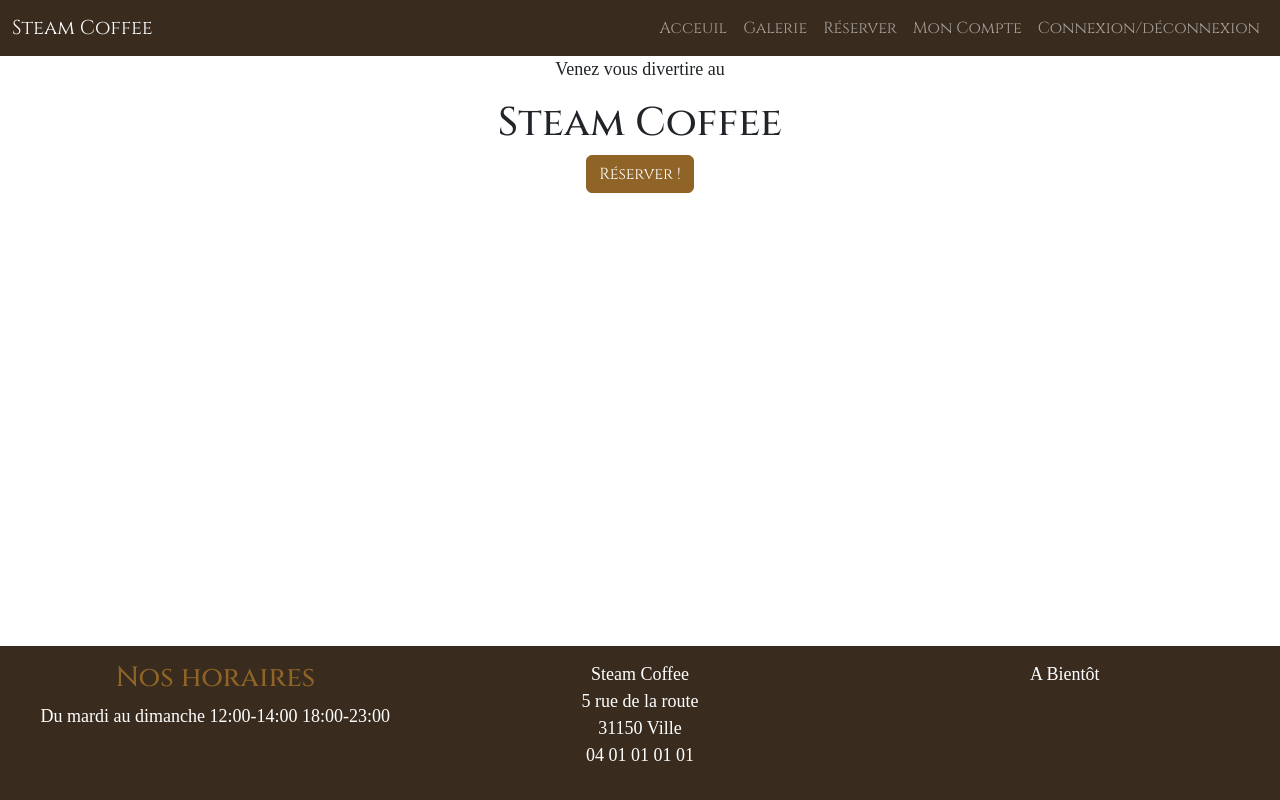
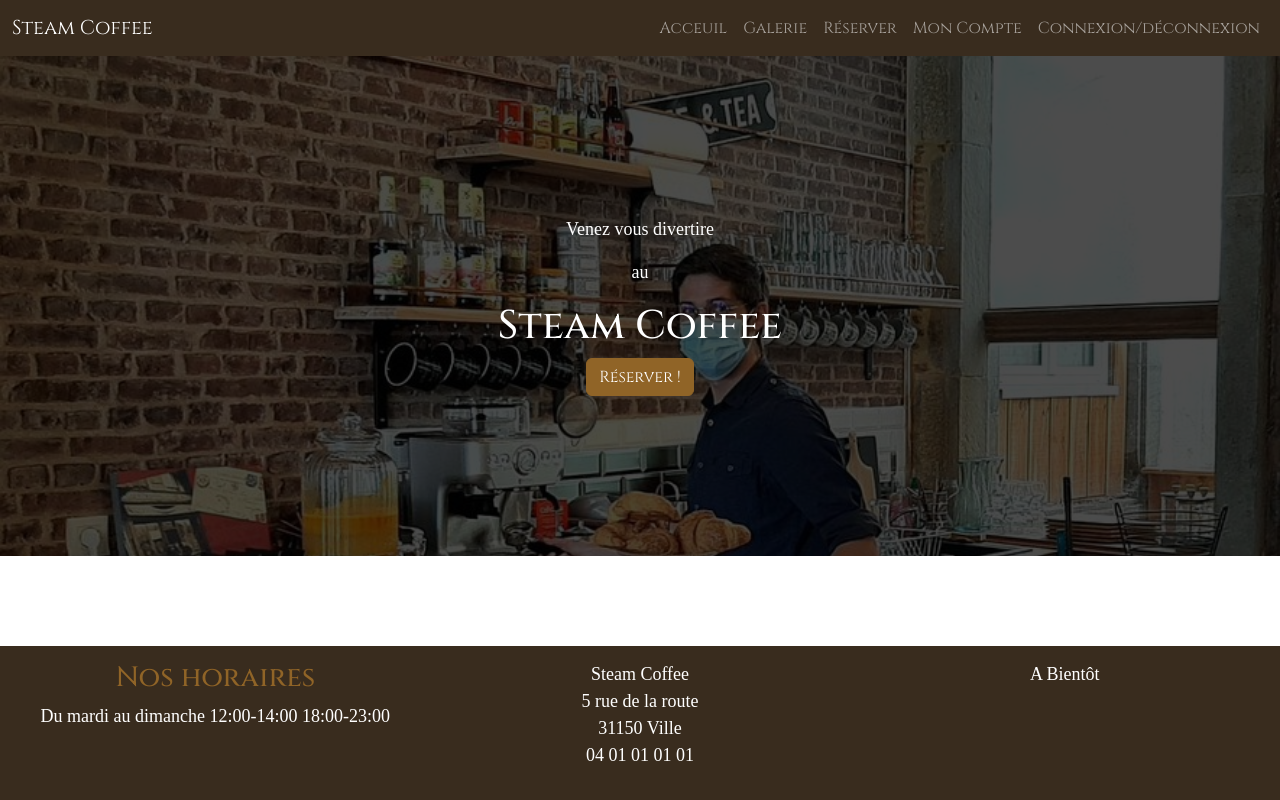
Before and after one commit to PikArt455/Steam-Coffee, a website with bundled scripts: page index.html in a window 1280 px wide. Built offline with nearby package versions, Linux system fonts and the light colour scheme; files whose address does not match are found by name; a web font is replaced by a local one.

```diff
--- a/pages/home.html
+++ b/pages/home.html
@@ -1,6 +1,7 @@
-<div class="hero-scene text-center">
+<div class="hero-scene text-center text-white">
     <div class="hero-scene-content">
-        <p>Venez vous divertire au</p>
+        <p>Venez vous divertire</p>
+        <p>au</p>
         <h1>Steam Coffee</h1>
         <button class="btn btn-primary"> Réserver !</button>
     </div>
--- a/scss/main.scss
+++ b/scss/main.scss
@@ -19,6 +19,33 @@
     font-size: 18px;
 }
 .hero-scene{
-    background-image: url(../image/steam\ 1.jpg);
-    background-size: cover;
+    position: relative;
+    &::before{
+        content:"";
+        position: absolute;
+        top: 0;
+        left: 0;
+        width: 100%;
+        height: 100%;
+        background-image: url(../image/steam\ 1.jpg);
+        background-size: cover;
+        filter: brightness(0.3);
+
+
+    }
+
+    *{
+        //positionne les éléments devant le ::before//
+        position: relative;
+
+    }
+
+    .hero-scene-content{
+        height: 500px;
+        display: flex;
+        flex-direction: column;
+        align-items: center;
+        justify-content: center;
+    }
+
 }
```
Also changed, not shown: scss/main.css, 1 other file.
